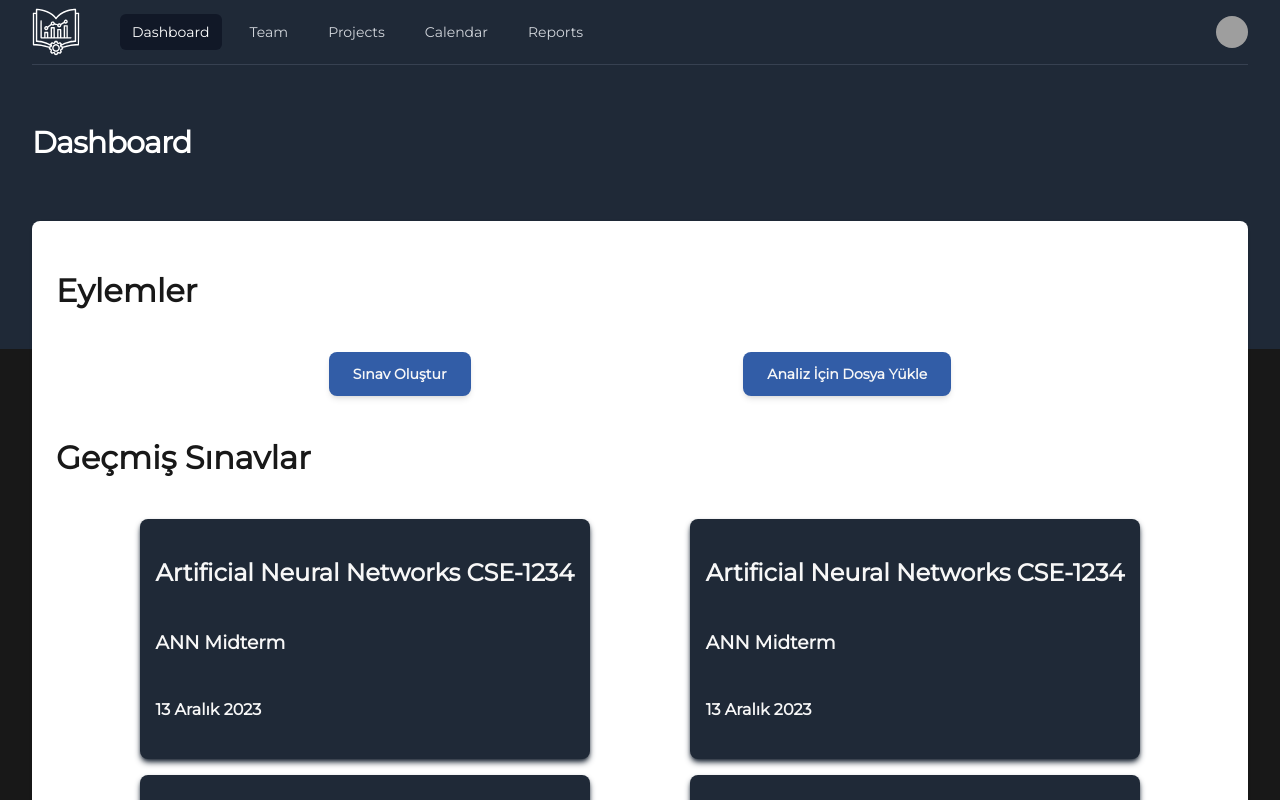
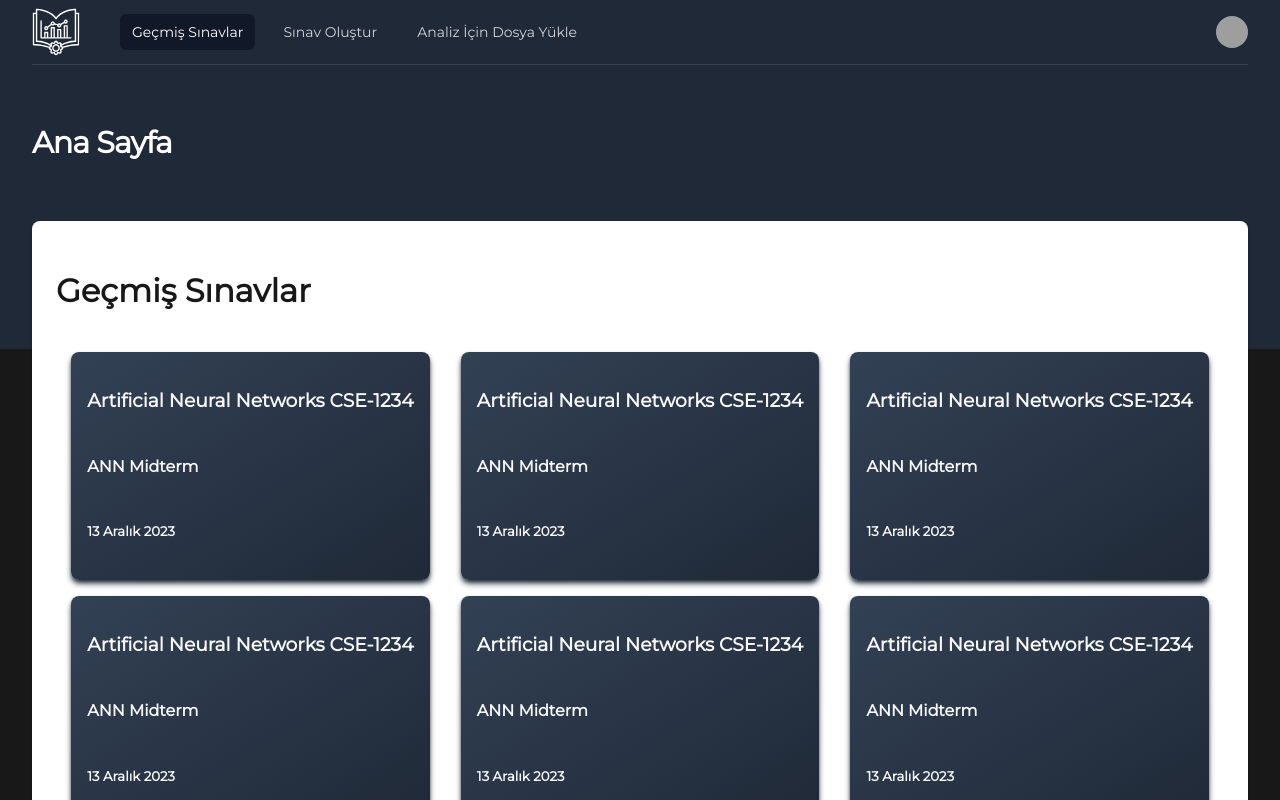
Before and after one commit to fe-fstar/ExamMeter, a SvelteKit app: page /home in a window 1280 px wide. Shown: the top 800 px of the page. Built offline with nearby package versions, Linux system fonts and the light colour scheme; grey boxes are pictures that could not be loaded.

Commit message:
dashboard components aligned to location

```diff
--- a/src/components/ExamCard.svelte
+++ b/src/components/ExamCard.svelte
@@ -4,15 +4,15 @@
 </script>
 
 <div
-    class="rounded-lg bg-gray-800 hover:shadow-gray-800 cursor-pointer shadow-gray-800 shadow-md duration-200 hover:shadow-lg descendant:text-custom_white flex flex-col p-4"
+    class="rounded-lg bg-gradient-to-br from-slate-700 to-gray-800 hover:shadow-gray-800 cursor-pointer shadow-gray-800 shadow-md duration-200 hover:shadow-lg descendant:text-custom_white flex flex-col p-4"
 >
     <div class="basis-5/12 flex items-center justify-start">
-        <h2>{exam.class}</h2>
+        <h3>{exam.class}</h3>
     </div>
     <div class="basis-5/12 flex items-center justify-start">
-        <h3>{exam.title}</h3>
+        <h4>{exam.title}</h4>
     </div>
     <div class="basis-2/12 flex items-center justify-start">
-        <h4>{exam.startsAt.toLocaleDateString("tr-TR", options)}</h4>
+        <h5>{exam.startsAt.toLocaleDateString("tr-TR", options)}</h5>
     </div>
 </div>
--- a/src/routes/(app)/+layout.svelte
+++ b/src/routes/(app)/+layout.svelte
@@ -1,9 +1,16 @@
 <script>
+  import { onMount } from "svelte";
   import "../../app.css";
-    import { scale, fade } from 'svelte/transition';
+  import { scale, fade } from "svelte/transition";
 
   let mobileMenu = false;
   let profileDropdown = false;
+  let role = "student";
+
+  let directory;
+  onMount(() => {
+    directory = location.pathname.match(/^\/([^\/]*)/)[1];
+  });
 </script>
 
 <div class="min-h-full">
@@ -14,16 +21,43 @@
           <div class="flex h-16 items-center justify-between px-4 sm:px-0">
             <div class="flex items-center">
               <div class="flex-shrink-0 grid place-items-center">
-                    <div class="mx-auto h-12 w-12 bg-no-repeat bg-center bg-[url('/logo.svg')]"/>
+                <div
+                  class="mx-auto h-12 w-12 bg-no-repeat bg-center bg-[url('/logo.svg')]"
+                />
               </div>
               <div class="hidden md:block">
                 <div class="ml-10 flex items-baseline space-x-4">
                   <!-- Current: "bg-gray-900 text-white", Default: "text-gray-300 hover:bg-gray-700 hover:text-white" -->
-                    <a href="#" class="bg-gray-900 text-white rounded-md px-3 py-2 text-sm font-medium" aria-current="page">Dashboard</a>
-                    <a href="#" class="text-gray-300 hover:bg-gray-700 hover:text-white rounded-md px-3 py-2 text-sm font-medium">Team</a>
-                    <a href="#" class="text-gray-300 hover:bg-gray-700 hover:text-white rounded-md px-3 py-2 text-sm font-medium">Projects</a>
-                    <a href="#" class="text-gray-300 hover:bg-gray-700 hover:text-white rounded-md px-3 py-2 text-sm font-medium">Calendar</a>
-                    <a href="#" class="text-gray-300 hover:bg-gray-700 hover:text-white rounded-md px-3 py-2 text-sm font-medium">Reports</a>
+                  <a
+                    on:click={() => {
+                      directory = "home";
+                    }}
+                    href="/home"
+                    class="{directory === 'home'
+                      ? 'bg-gray-900 text-white'
+                      : 'text-gray-300 hover:bg-gray-700 hover:text-white'} rounded-md px-3 py-2 text-sm font-medium"
+                    aria-current="page">Geçmiş Sınavlar</a
+                  >
+                  <a
+                    on:click={() => {
+                      directory = "create-exam";
+                    }}
+                    href="/create-exam"
+                    class="{directory === 'create-exam'
+                      ? 'bg-gray-900 text-white'
+                      : 'text-gray-300 hover:bg-gray-700 hover:text-white'} rounded-md px-3 py-2 text-sm font-medium"
+                    >Sınav Oluştur</a
+                  >
+                  <a
+                    on:click={() => {
+                      directory = "upload-exam-file";
+                    }}
+                    href="/upload-exam-file"
+                    class="{directory === 'upload-exam-file'
+                      ? 'bg-gray-900 text-white'
+                      : 'text-gray-300 hover:bg-gray-700 hover:text-white'} rounded-md px-3 py-2 text-sm font-medium"
+                    >Analiz İçin Dosya Yükle</a
+                  >
                 </div>
               </div>
             </div>
@@ -32,10 +66,23 @@
                 <!-- Profile dropdown -->
                 <div class="relative ml-3">
                   <div>
-                      <button type="button" on:click={()=>{profileDropdown = !profileDropdown}} class="relative flex max-w-xs items-center rounded-full bg-gray-800 text-sm focus:outline-none focus:ring-2 focus:ring-white focus:ring-offset-2 focus:ring-offset-gray-800" id="user-menu-button" aria-expanded="false" aria-haspopup="true">
+                    <button
+                      type="button"
+                      on:click={() => {
+                        profileDropdown = !profileDropdown;
+                      }}
+                      class="relative flex max-w-xs items-center rounded-full bg-gray-800 text-sm focus:outline-none focus:ring-2 focus:ring-white focus:ring-offset-2 focus:ring-offset-gray-800"
+                      id="user-menu-button"
+                      aria-expanded="false"
+                      aria-haspopup="true"
+                    >
                       <span class="absolute -inset-1.5"></span>
                       <span class="sr-only">Open user menu</span>
-                        <img class="h-8 w-8 rounded-full" src="https://images.unsplash.com/photo-1472099645785-5658abf4ff4e?ixlib=rb-1.2.1&ixid=eyJhcHBfaWQiOjEyMDd9&auto=format&fit=facearea&facepad=2&w=256&h=256&q=80" alt="">
+                      <img
+                        class="h-8 w-8 rounded-full"
+                        src="https://images.unsplash.com/photo-1472099645785-5658abf4ff4e?ixlib=rb-1.2.1&ixid=eyJhcHBfaWQiOjEyMDd9&auto=format&fit=facearea&facepad=2&w=256&h=256&q=80"
+                        alt=""
+                      />
                     </button>
                   </div>
 
@@ -50,11 +97,30 @@
                         To: "transform opacity-0 scale-95"
                     -->
                   {#if profileDropdown}
-                      <div transition:scale={{duration:150}} class="absolute right-0 z-10 mt-2 w-48 origin-top-right rounded-md bg-white py-1 shadow-lg ring-1 ring-black ring-opacity-5 focus:outline-none" role="menu" aria-orientation="vertical" aria-labelledby="user-menu-button" tabindex="-1">
+                    <div
+                      transition:scale={{ duration: 150 }}
+                      class="absolute right-0 z-10 mt-2 w-48 origin-top-right rounded-md bg-white py-1 shadow-lg ring-1 ring-black ring-opacity-5 focus:outline-none"
+                      role="menu"
+                      aria-orientation="vertical"
+                      aria-labelledby="user-menu-button"
+                      tabindex="-1"
+                    >
                       <!-- Active: "bg-gray-100", Not Active: "" -->
-                        <a href="#" class="block px-4 py-2 text-sm text-gray-700" role="menuitem" tabindex="-1" id="user-menu-item-0">Your Profile</a>
-                        <a href="#" class="block px-4 py-2 text-sm text-gray-700" role="menuitem" tabindex="-1" id="user-menu-item-1">Settings</a>
-                        <a href="#" class="block px-4 py-2 text-sm text-gray-700" role="menuitem" tabindex="-1" id="user-menu-item-2">Sign out</a>
+                      <a
+                        href="/home"
+                        class="bg-gray-900 text-white rounded-md px-3 py-2 text-sm font-medium"
+                        aria-current="page">Geçmiş Sınavlar</a
+                      >
+                      <a
+                        href="/create-exam"
+                        class="text-gray-300 hover:bg-gray-700 hover:text-white rounded-md px-3 py-2 text-sm font-medium"
+                        >Sınav Oluştur</a
+                      >
+                      <a
+                        href="/upload-exam-file"
+                        class="text-gray-300 hover:bg-gray-700 hover:text-white rounded-md px-3 py-2 text-sm font-medium"
+                        >Analiz İçin Dosya Yükle</a
+                      >
                     </div>
                   {/if}
                 </div>
@@ -62,16 +128,46 @@
             </div>
             <div class="-mr-2 flex md:hidden">
               <!-- Mobile menu button -->
-                <button on:click={()=>{mobileMenu = !mobileMenu;}} type="button" class="relative inline-flex items-center justify-center rounded-md bg-gray-800 p-2 text-gray-400 hover:bg-gray-700 hover:text-white focus:outline-none focus:ring-2 focus:ring-white focus:ring-offset-2 focus:ring-offset-gray-800" aria-controls="mobile-menu" aria-expanded="false">
+              <button
+                on:click={() => {
+                  mobileMenu = !mobileMenu;
+                }}
+                type="button"
+                class="relative inline-flex items-center justify-center rounded-md bg-gray-800 p-2 text-gray-400 hover:bg-gray-700 hover:text-white focus:outline-none focus:ring-2 focus:ring-white focus:ring-offset-2 focus:ring-offset-gray-800"
+                aria-controls="mobile-menu"
+                aria-expanded="false"
+              >
                 <span class="absolute -inset-0.5"></span>
                 <span class="sr-only">Open main menu</span>
                 <!-- Menu open: "hidden", Menu closed: "block" -->
-                  <svg class="block h-6 w-6" fill="none" viewBox="0 0 24 24" stroke-width="1.5" stroke="currentColor" aria-hidden="true">
-                    <path stroke-linecap="round" stroke-linejoin="round" d="M3.75 6.75h16.5M3.75 12h16.5m-16.5 5.25h16.5" />
+                <svg
+                  class="block h-6 w-6"
+                  fill="none"
+                  viewBox="0 0 24 24"
+                  stroke-width="1.5"
+                  stroke="currentColor"
+                  aria-hidden="true"
+                >
+                  <path
+                    stroke-linecap="round"
+                    stroke-linejoin="round"
+                    d="M3.75 6.75h16.5M3.75 12h16.5m-16.5 5.25h16.5"
+                  />
                 </svg>
                 <!-- Menu open: "block", Menu closed: "hidden" -->
-                  <svg class="hidden h-6 w-6" fill="none" viewBox="0 0 24 24" stroke-width="1.5" stroke="currentColor" aria-hidden="true">
-                    <path stroke-linecap="round" stroke-linejoin="round" d="M6 18L18 6M6 6l12 12" />
+                <svg
+                  class="hidden h-6 w-6"
+                  fill="none"
+                  viewBox="0 0 24 24"
+                  stroke-width="1.5"
+                  stroke="currentColor"
+                  aria-hidden="true"
+                >
+                  <path
+                    stroke-linecap="round"
+                    stroke-linejoin="round"
+                    d="M6 18L18 6M6 6l12 12"
+                  />
                 </svg>
               </button>
             </div>
@@ -81,29 +177,78 @@
 
       <!-- Mobile menu, show/hide based on menu state. -->
       {#if mobileMenu}
-          <div transition:fade = {{duration:150}} class="border-b border-gray-700 md:hidden" id="mobile-menu">
+        <div
+          transition:fade={{ duration: 150 }}
+          class="border-b border-gray-700 md:hidden"
+          id="mobile-menu"
+        >
           <div class="space-y-1 px-2 py-3 sm:px-3">
             <!-- Current: "bg-gray-900 text-white", Default: "text-gray-300 hover:bg-gray-700 hover:text-white" -->
-              <a href="#" class="bg-gray-900 text-white block rounded-md px-3 py-2 text-base font-medium" aria-current="page">Dashboard</a>
-              <a href="#" class="text-gray-300 hover:bg-gray-700 hover:text-white block rounded-md px-3 py-2 text-base font-medium">Team</a>
-              <a href="#" class="text-gray-300 hover:bg-gray-700 hover:text-white block rounded-md px-3 py-2 text-base font-medium">Projects</a>
-              <a href="#" class="text-gray-300 hover:bg-gray-700 hover:text-white block rounded-md px-3 py-2 text-base font-medium">Calendar</a>
-              <a href="#" class="text-gray-300 hover:bg-gray-700 hover:text-white block rounded-md px-3 py-2 text-base font-medium">Reports</a>
+            <a
+                    on:click={() => {
+                      directory = "home";
+                    }}
+                    href="/home"
+                    class="{directory === 'home'
+                      ? 'bg-gray-900 text-white'
+                      : 'text-gray-300 hover:bg-gray-700 hover:text-white'} rounded-md px-3 py-2 text-sm font-medium"
+                    aria-current="page">Geçmiş Sınavlar</a
+                  >
+                  <a
+                    on:click={() => {
+                      directory = "create-exam";
+                    }}
+                    href="/create-exam"
+                    class="{directory === 'create-exam'
+                      ? 'bg-gray-900 text-white'
+                      : 'text-gray-300 hover:bg-gray-700 hover:text-white'} rounded-md px-3 py-2 text-sm font-medium"
+                    >Sınav Oluştur</a
+                  >
+                  <a
+                    on:click={() => {
+                      directory = "upload-exam-file";
+                    }}
+                    href="/upload-exam-file"
+                    class="{directory === 'upload-exam-file'
+                      ? 'bg-gray-900 text-white'
+                      : 'text-gray-300 hover:bg-gray-700 hover:text-white'} rounded-md px-3 py-2 text-sm font-medium"
+                    >Analiz İçin Dosya Yükle</a
+                  >
           </div>
           <div class="border-t border-gray-700 pb-3 pt-4">
             <div class="flex items-center px-5">
               <div class="flex-shrink-0">
-                  <img class="h-10 w-10 rounded-full" src="https://images.unsplash.com/photo-1472099645785-5658abf4ff4e?ixlib=rb-1.2.1&ixid=eyJhcHBfaWQiOjEyMDd9&auto=format&fit=facearea&facepad=2&w=256&h=256&q=80" alt="">
+                <img
+                  class="h-10 w-10 rounded-full"
+                  src="https://images.unsplash.com/photo-1472099645785-5658abf4ff4e?ixlib=rb-1.2.1&ixid=eyJhcHBfaWQiOjEyMDd9&auto=format&fit=facearea&facepad=2&w=256&h=256&q=80"
+                  alt=""
+                />
               </div>
               <div class="ml-3">
-                  <div class="text-base font-medium leading-none text-white">Tom Cook</div>
-                  <div class="text-sm font-medium leading-none text-gray-400">tom@example.com</div>
+                <div class="text-base font-medium leading-none text-white">
+                  Tom Cook
+                </div>
+                <div class="text-sm font-medium leading-none text-gray-400">
+                  tom@example.com
+                </div>
               </div>
             </div>
             <div class="mt-3 space-y-1 px-2">
-                <a href="#" class="block rounded-md px-3 py-2 text-base font-medium text-gray-400 hover:bg-gray-700 hover:text-white">Your Profile</a>
-                <a href="#" class="block rounded-md px-3 py-2 text-base font-medium text-gray-400 hover:bg-gray-700 hover:text-white">Settings</a>
-                <a href="#" class="block rounded-md px-3 py-2 text-base font-medium text-gray-400 hover:bg-gray-700 hover:text-white">Sign out</a>
+              <a
+                href="#"
+                class="block rounded-md px-3 py-2 text-base font-medium text-gray-400 hover:bg-gray-700 hover:text-white"
+                >Your Profile</a
+              >
+              <a
+                href="#"
+                class="block rounded-md px-3 py-2 text-base font-medium text-gray-400 hover:bg-gray-700 hover:text-white"
+                >Settings</a
+              >
+              <a
+                href="#"
+                class="block rounded-md px-3 py-2 text-base font-medium text-gray-400 hover:bg-gray-700 hover:text-white"
+                >Sign out</a
+              >
             </div>
           </div>
         </div>
@@ -111,14 +256,16 @@
     </nav>
     <header class="py-10">
       <div class="mx-auto max-w-7xl px-4 sm:px-6 lg:px-8">
-          <h1 class="text-3xl font-bold tracking-tight text-white">Dashboard</h1>
+        <h1 class="text-3xl font-bold tracking-tight text-white">Ana Sayfa</h1>
       </div>
     </header>
   </div>
 
   <main class="-mt-32">
     <div class="mx-auto max-w-7xl px-4 pb-12 sm:px-6 lg:px-8">
-        <div class="rounded-lg bg-white px-5 py-6 shadow sm:px-6 descendant:text-custom_black">
+      <div
+        class="rounded-lg bg-white px-5 py-6 shadow sm:px-6 descendant:text-custom_black"
+      >
         <slot />
       </div>
     </div>
--- a/src/routes/(app)/create-exam/+page.svelte
+++ b/src/routes/(app)/create-exam/+page.svelte
@@ -153,11 +153,12 @@
                             </div>
                             <!-- svelte-ignore a11y-no-static-element-interactions -->
                             <div class="flex justify-between">
-                                <div>
+                                <div class="flex items-center">
                                     <input
                                         type="radio"
                                         name="option_{indexQuestion}"
                                         bind:value={option.isCorrect}
+                                        class="cursor-pointer"
                                     />
                                     <label
                                         for="option_{indexQuestion}"
@@ -193,7 +194,7 @@
                     <!-- svelte-ignore a11y-click-events-have-key-events -->
                     <!-- svelte-ignore a11y-no-static-element-interactions -->
                     <div
-                        class="basis-3/5 flex justify-center items-center h-10 cursor-pointer border border-black w-min"
+                        class="basis-full flex justify-center items-center h-10 cursor-pointer border border-black w-min"
                         on:click={() => {
                             question.options.push({
                                 text: "",
--- a/src/routes/(app)/home/+page.svelte
+++ b/src/routes/(app)/home/+page.svelte
@@ -1,6 +1,5 @@
 <script>
     import ExamCard from "../../../components/ExamCard.svelte";
-    import Button from "../../../components/Button.svelte";
 
     let role = "teacher";
     let exams = [
@@ -65,11 +64,6 @@
     </div>
 {:else if role === "teacher"}
     <div class="flex flex-wrap gap-4 justify-evenly">
-        <h1 class="basis-full">Eylemler</h1>
-        <div class="basis-full flex justify-evenly items-center descendant:text-custom_white">
-            <Button>Sınav Oluştur</Button>
-            <Button>Analiz İçin Dosya Yükle</Button>
-        </div>
         <h1 class="basis-full">Geçmiş Sınavlar</h1>
         {#each exams as exam}
             <ExamCard {exam} />
--- /dev/null
+++ b/src/routes/(app)/upload-exam-file/+page.svelte
@@ -0,0 +1 @@
+<h1 class="text-center">Buraya sınav dosyası yüklenecek</h1>
```
Lines whose indentation alone changed are shown as unchanged.
